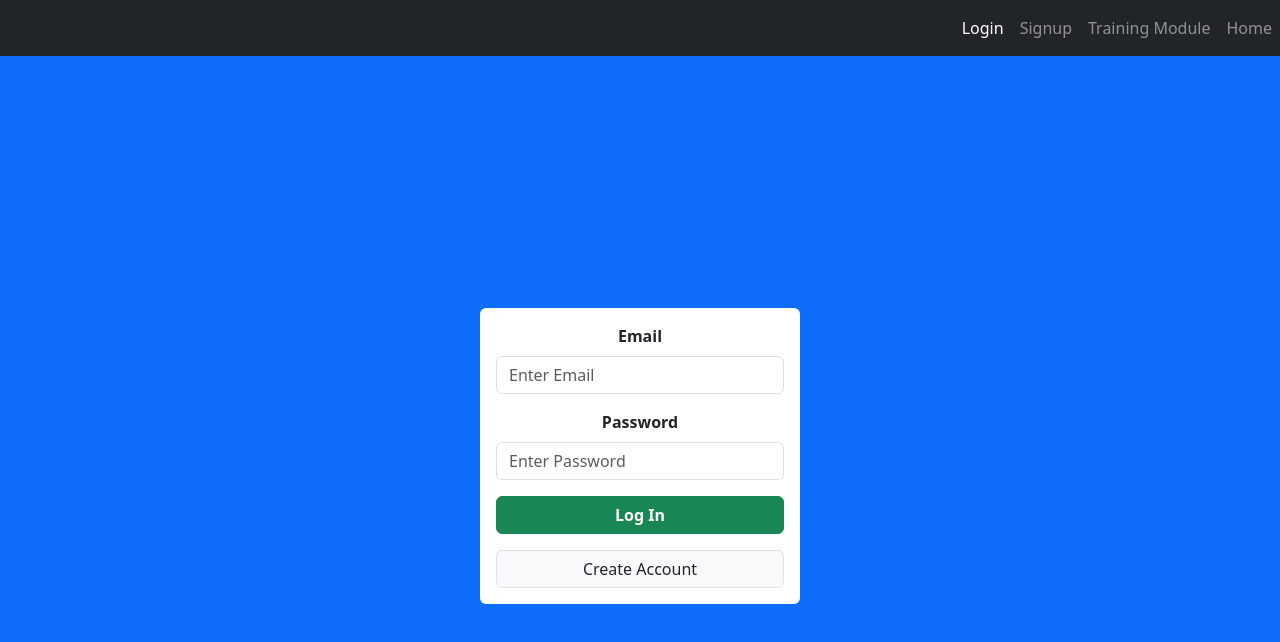
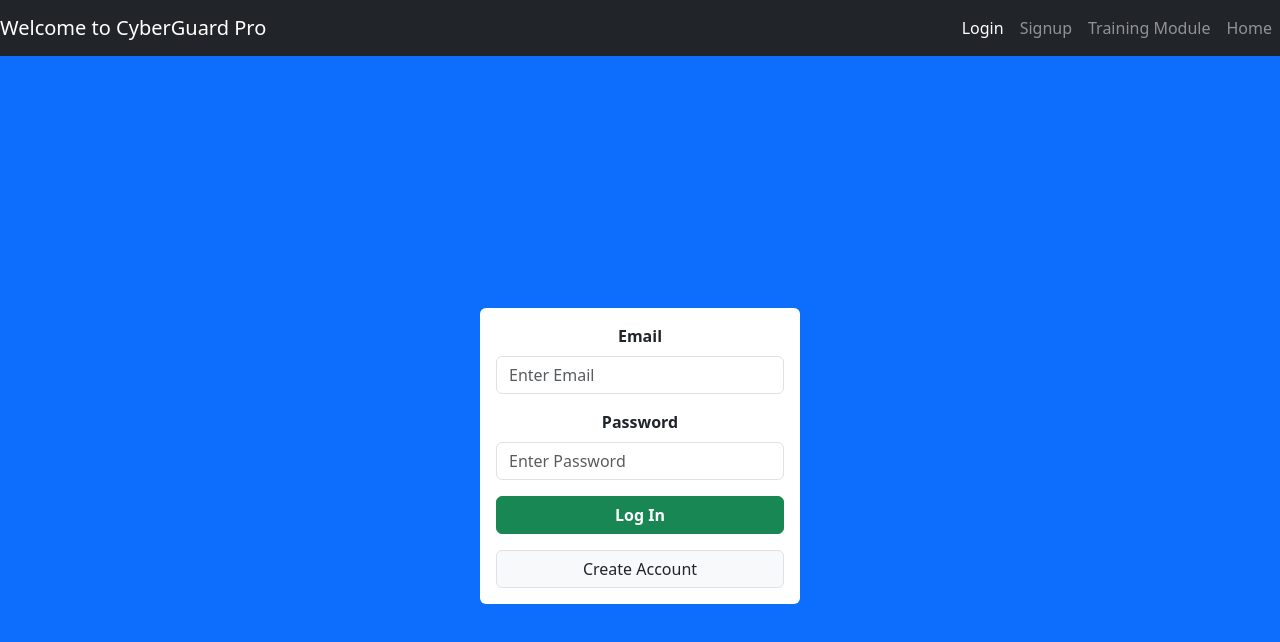
Before and after one commit to kylepait/CyberGuard-Pro, a React (Create React App) app in the folder frontend/: page / in a window 1280 px wide. Shown: the top 642 px of the page. Built offline with nearby package versions, Linux system fonts and the light colour scheme.

Commit message:
more visual changes

```diff
--- a/frontend/src/components/Nav.js
+++ b/frontend/src/components/Nav.js
@@ -1,15 +1,15 @@
 import React from 'react';
-import {Link} from 'react-router-dom';
+import { Link } from 'react-router-dom';
 
-function Nav(){
-
-    return(
-        <nav class="navbar navbar-expand-lg navbar-dark bg-dark top">
-            <button class="navbar-toggler" type="button" data-toggle="collapse" data-target="#navMainMenu" aria-controls="navMainMenu" aria-expanded="false" aria-label="Toggle navigation">
-                <span class="navbar-toggler-icon"></span>
+function Nav() {
+    return (
+        <nav className="navbar navbar-expand-lg navbar-dark bg-dark top">
+            <Link to="/" className="navbar-brand">Welcome to CyberGuard Pro</Link>
+            <button className="navbar-toggler" type="button" data-toggle="collapse" data-target="#navMainMenu" aria-controls="navMainMenu" aria-expanded="false" aria-label="Toggle navigation">
+                <span className="navbar-toggler-icon"></span>
             </button>
-            <div id="navMainMenu" class="navbar-collapse collapse">
-                <div class="navbar-nav ml-auto">
+            <div id="navMainMenu" className="navbar-collapse collapse">
+                <div className="navbar-nav ml-auto">
                     <Link to='/' className="nav-item nav-link active">Login</Link>
                     <Link to='/signup' className="nav-item nav-link">Signup</Link>
                     <Link to='/trainingModule' className="nav-item nav-link">Training Module</Link>
@@ -18,7 +18,6 @@ function Nav(){
             </div>
         </nav>
     );
-
 }
 
 export default Nav;
```
